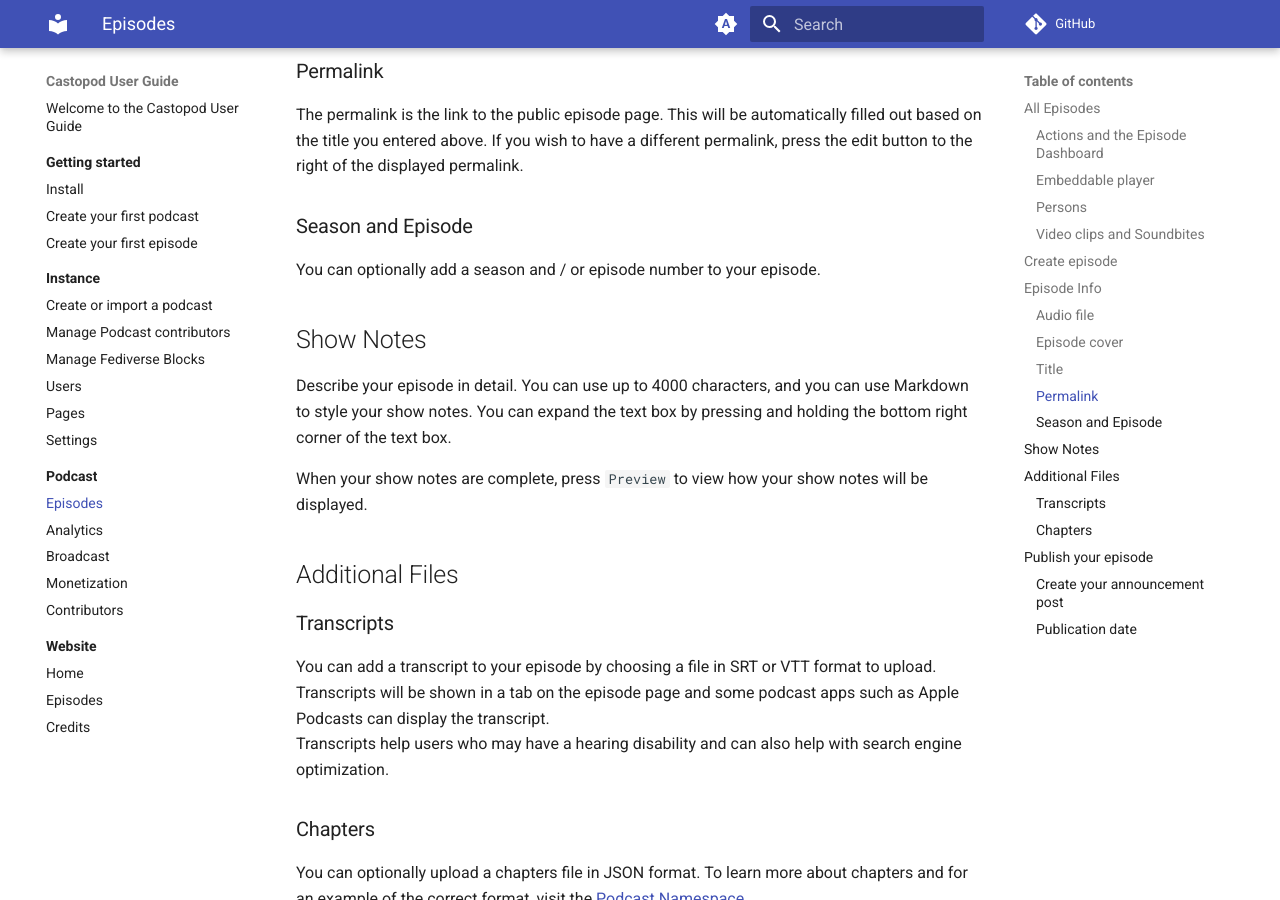
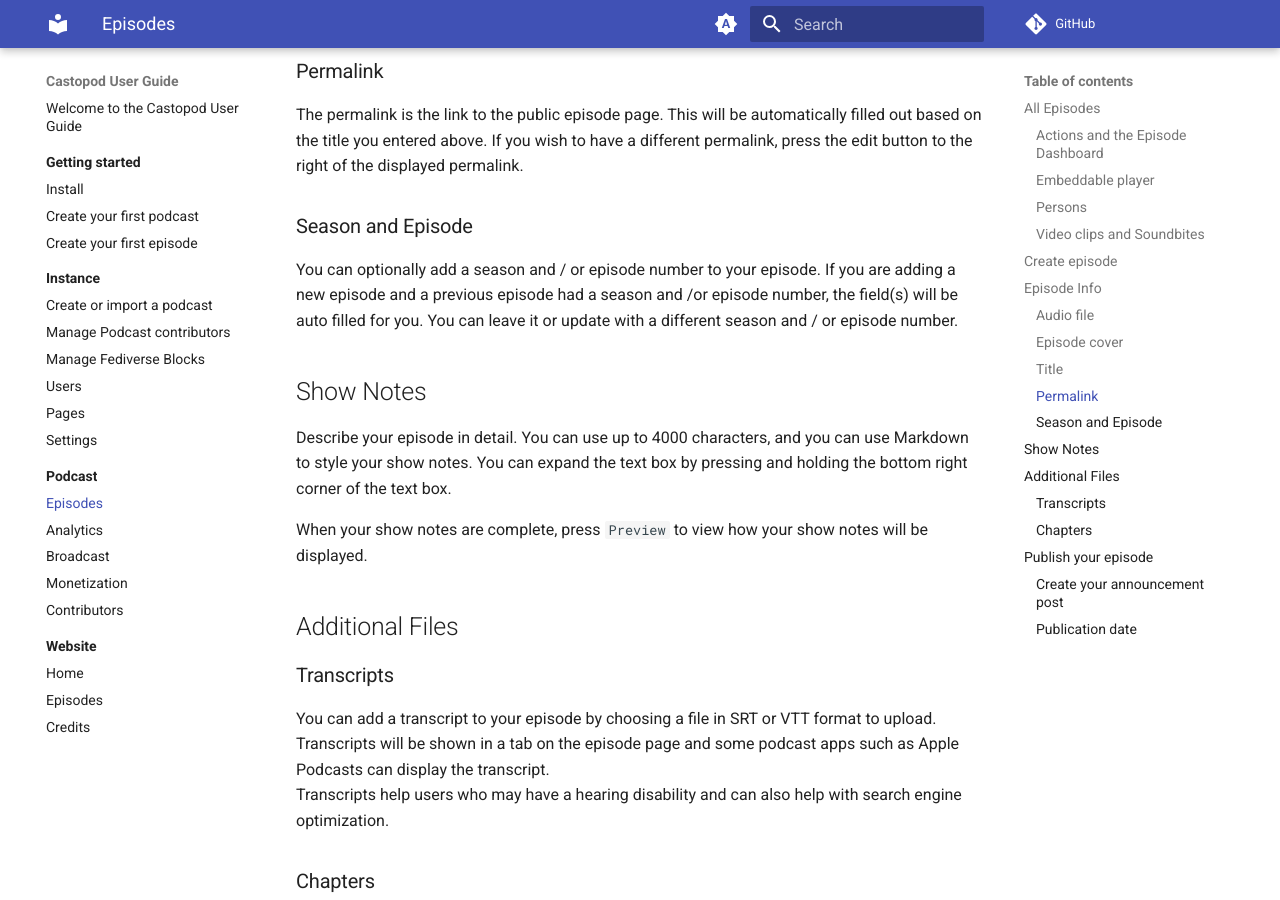
Before and after one commit to prcutler/castopod-user-guide, an MkDocs documentation site: the page built from docs/podcast/episodes.md, in a window 1280 px wide and 900 px high, scrolled down 2070 px. Built offline with MkDocs 1.6.1 and Material for MkDocs 9.7.7, drawn with Linux system fonts in a browser that asks for light colours; comment, search, counter and statistics services are not loaded.

Commit message:
Clarify season and episode numbers

```diff
--- a/docs/podcast/episodes.md
+++ b/docs/podcast/episodes.md
@@ -72,7 +72,9 @@ displayed permalink.
 
 ### Season and Episode
 
-You can optionally add a season and / or episode number to your episode.
+You can optionally add a season and / or episode number to your episode.  If you are adding a new episode and a
+previous episode had a season and /or episode number, the field(s) will be auto filled for you.  You can leave it or
+update with a different season and / or episode number.
 
 ## Show Notes
 
```
